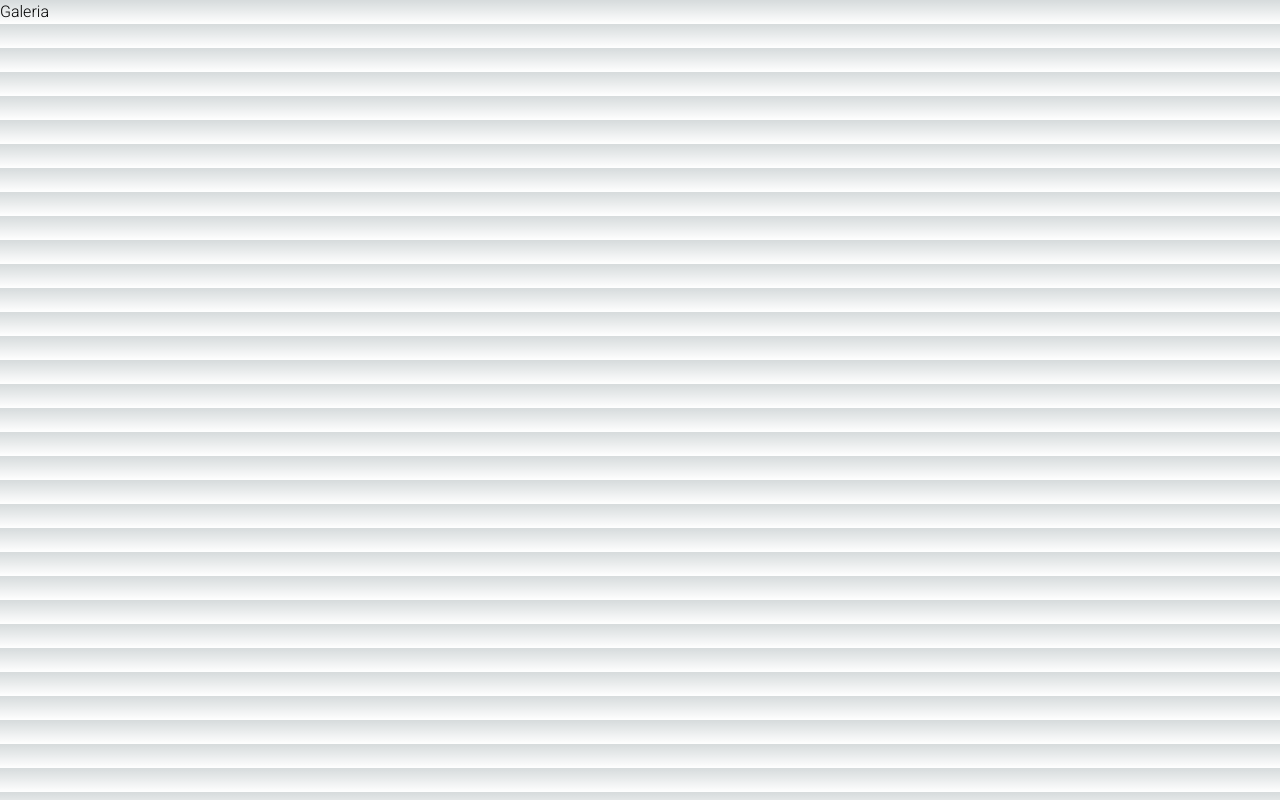
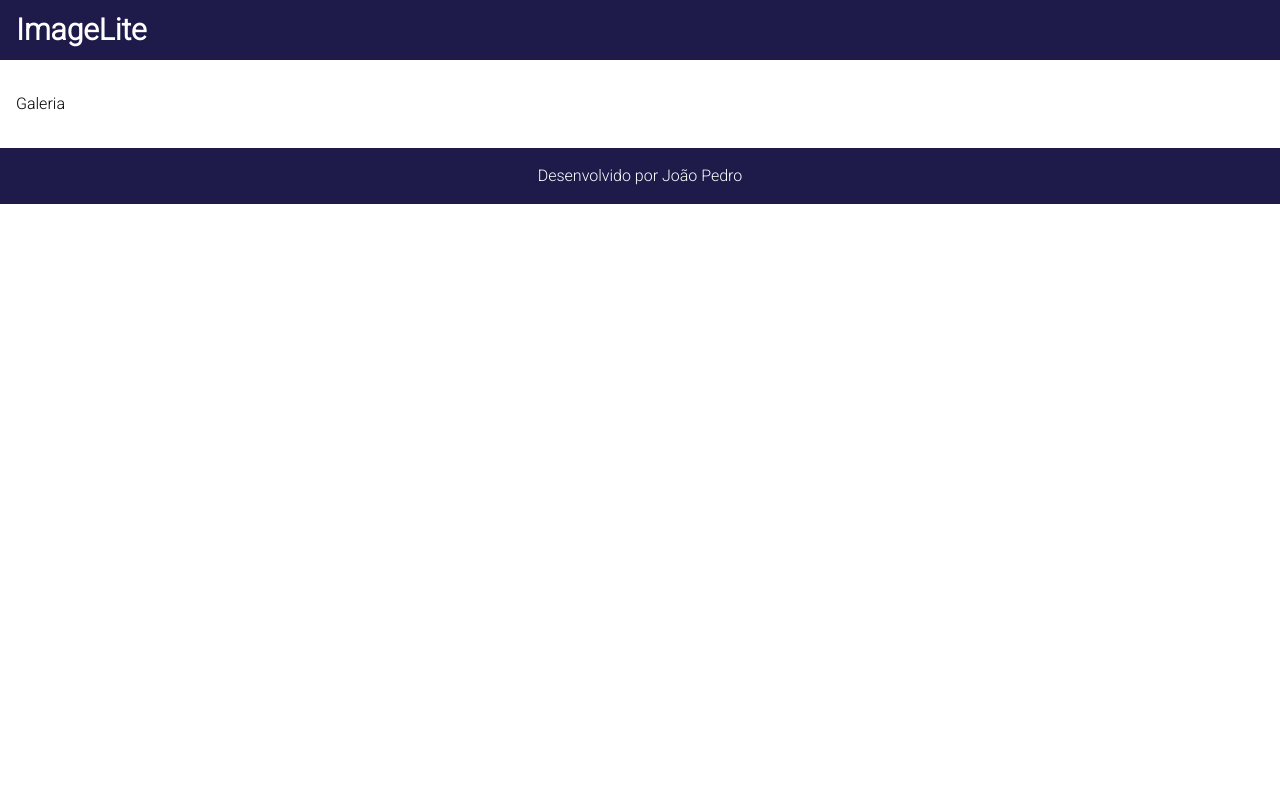
Before and after one commit to tuorjp/imagelite-front-end, a Next.js app: page /galeria in a window 1280 px wide. Built offline with nearby package versions, Linux system fonts and the light colour scheme.

Commit message:
template inicial header e footer

```diff
--- /dev/null
+++ b/src/app/components/Template.tsx
@@ -0,0 +1,35 @@
+interface TemplateProps {
+    children: React.ReactNode
+}
+
+export const Template: React.FC<TemplateProps> = (props: TemplateProps) => {
+    return (
+        <>
+            <Header />
+            <div className="container mx-auto mt-8 px-4">
+                {props.children}
+            </div>
+            <Footer/>
+        </>
+    )
+}
+
+const Header: React.FC = () => {
+    return (
+        <header className="bg-indigo-950 text-white py-3">
+            <div className="container mx-auto flex justify-between items-center px-4">
+                <h1 className="text-3xl font-bold">ImageLite</h1>
+            </div>
+        </header>
+    )
+}
+
+const Footer: React.FC = () => {
+    return (
+        <footer className="bg-indigo-950 text-white py-4 mt-8">
+            <div className="container mx-auto text-center">
+                Desenvolvido por João Pedro
+            </div>
+        </footer>
+    )
+}
--- a/src/app/galeria/page.tsx
+++ b/src/app/galeria/page.tsx
@@ -1,5 +1,9 @@
+import { Template } from '../components/Template'
+
 export default function GaleriaPage() {
     return (
-        <h1>Galeria</h1>
+        <Template>
+            <h1>Galeria</h1>
+        </Template>
     )
 }
--- a/src/app/globals.css
+++ b/src/app/globals.css
@@ -18,10 +18,4 @@
 
 body {
   color: rgb(var(--foreground-rgb));
-  background: linear-gradient(
-      to bottom,
-      transparent,
-      rgb(var(--background-end-rgb))
-    )
-    rgb(var(--background-start-rgb));
 }
--- a/src/app/page.tsx
+++ b/src/app/page.tsx
@@ -1,9 +1,9 @@
-import Image from 'next/image'
+import { Template } from './components/Template'
 
 export default function Home() {
   return (
-    <main>
-      Hello world
-    </main>
+    <>
+
+    </>
   )
 }
```
